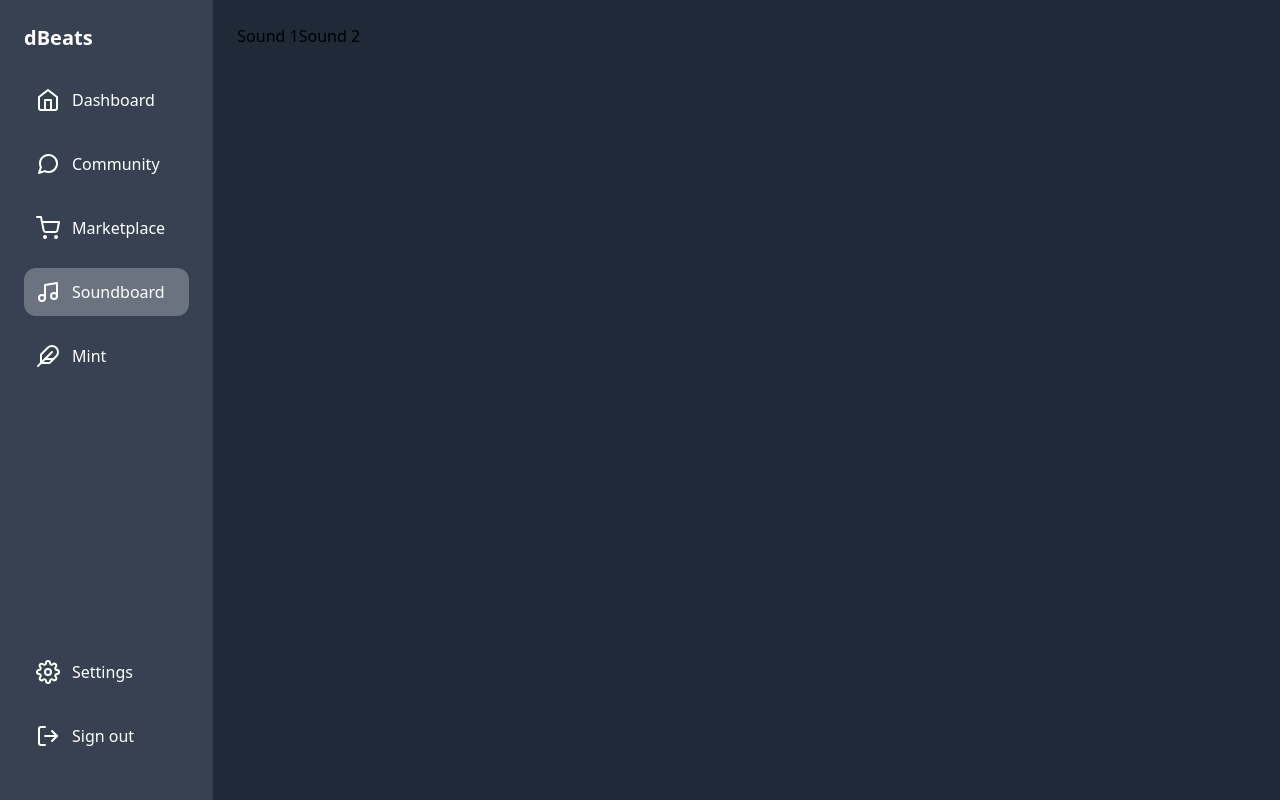
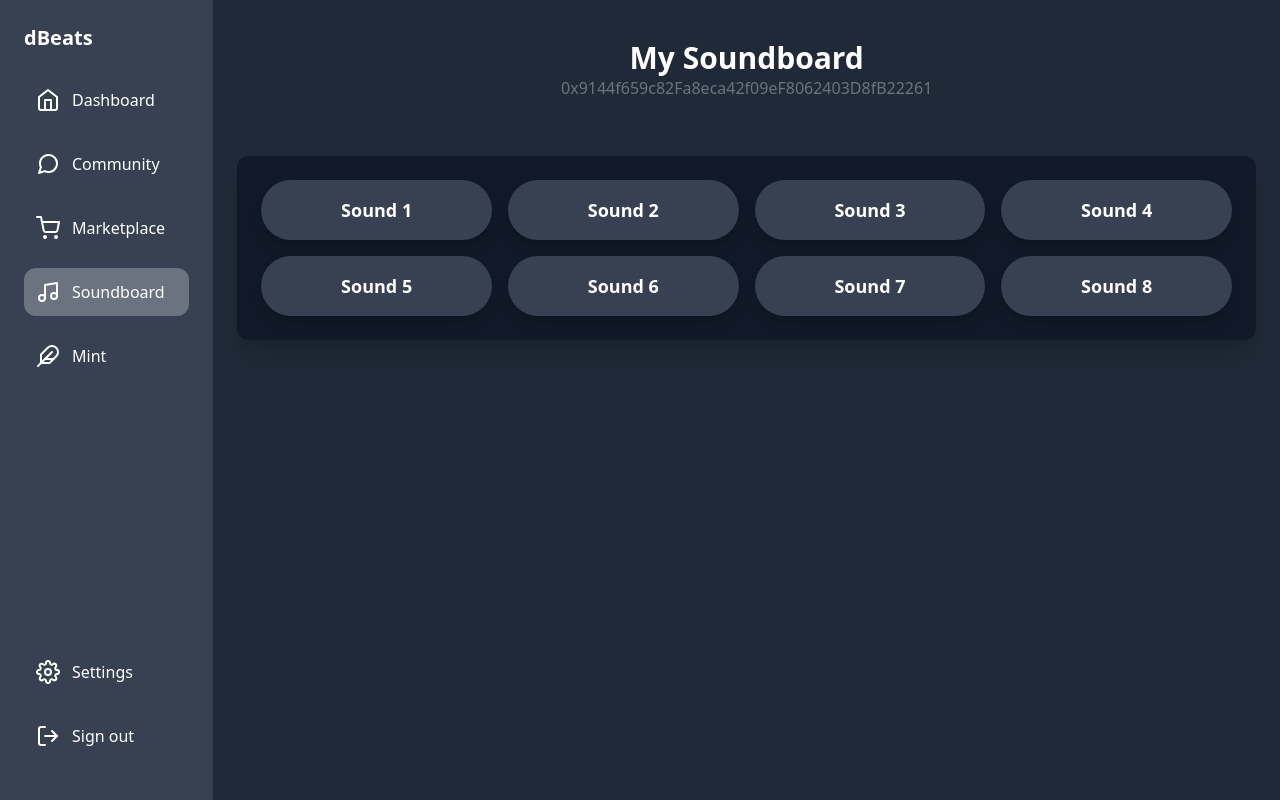
Before and after one commit to pane2004/dbeats, a Next.js app: page /soundboard in a window 1280 px wide. Built offline with nearby package versions, Linux system fonts and the light colour scheme.

Commit message:
make soundbaord

```diff
--- a/src/components/NFTmarket.tsx
+++ b/src/components/NFTmarket.tsx
@@ -1,4 +1,4 @@
-import React, { useState } from 'react';
+import React, { useState } from "react";
 
 interface NFT {
   title: string;
@@ -10,40 +10,60 @@ const nfts: NFT[] = [
   {
     title: "Artwork 1",
     imageUrl: "https://path-to-your-image1.jpg",
-        audioUrl: "https://path-to-your-audio1.mp3"
+    audioUrl: "https://path-to-your-audio1.mp3",
   },
   {
     title: "Artwork 2",
     imageUrl: "https://path-to-your-image2.jpg",
-        audioUrl: "https://path-to-your-audio2.mp3"
-    }
+    audioUrl: "https://path-to-your-audio2.mp3",
+  },
   // Add more hardcoded NFTs as needed
 ];
 
 const NFTmarket: React.FC = () => {
-    const [openDropdownIndex, setOpenDropdownIndex] = useState<number | null>(null);
+  const [openDropdownIndex, setOpenDropdownIndex] = useState<number | null>(
+    null
+  );
 
   const handlePurchaseClick = (nft: NFT) => {
     alert(`Purchased ${nft.title}!`);
-        setOpenDropdownIndex(null);  // Close the dropdown
+    setOpenDropdownIndex(null); // Close the dropdown
   };
 
   return (
     <div>
       {nfts.map((nft, index) => (
-                <div key={index} style={{ margin: '20px', padding: '20px', border: '1px solid #e0e0e0', borderRadius: '8px' }}>
-                    <img src={nft.imageUrl} alt={nft.title} style={{ maxWidth: '300px', borderRadius: '8px' }} />
-                    <audio controls style={{ marginTop: '10px' }}>
+        <div
+          key={index}
+          style={{
+            margin: "20px",
+            padding: "20px",
+            border: "1px solid #e0e0e0",
+            borderRadius: "8px",
+          }}
+        >
+          <img
+            src={nft.imageUrl}
+            alt={nft.title}
+            style={{ maxWidth: "300px", borderRadius: "8px" }}
+          />
+          <audio controls style={{ marginTop: "10px" }}>
             <source src={nft.audioUrl} type="audio/mpeg" />
             Your browser does not support the audio element.
           </audio>
-                    <button onClick={() => setOpenDropdownIndex(index === openDropdownIndex ? null : index)}>
+          <button
+            onClick={() =>
+              setOpenDropdownIndex(index === openDropdownIndex ? null : index)
+            }
+          >
             Purchase Options
           </button>
           {index === openDropdownIndex && (
-                        <div style={{ marginTop: '10px' }}>
+            <div style={{ marginTop: "10px" }}>
               {/* Add more purchase options as needed */}
-                            <button onClick={() => handlePurchaseClick(nft)}>Buy Now for 0.5 ETH</button>
+              <button onClick={() => handlePurchaseClick(nft)}>
+                Buy Now for 0.5 ETH
+              </button>
             </div>
           )}
         </div>
--- a/src/components/soundboard.tsx
+++ b/src/components/soundboard.tsx
@@ -1,34 +1,64 @@
-import React from 'react';
+import { SOUNDS } from "@/constants/constants";
+import React, { useEffect, useState } from "react";
 
 interface SoundButtonProps {
   url: string;
   label: string;
+  address: string;
 }
 
-const SoundButton: React.FC<SoundButtonProps> = ({ url, label }) => {
-    const playSound = () => {
-        const audio = new Audio(url);
-        audio.play();
+const useAudio = (url: string) => {
+  const [audio, setAudio] = useState<any>(null);
+  const [playing, setPlaying] = useState(false);
+
+  useEffect(() => {
+    setAudio(new Audio(url));
+  }, [url]);
+
+  const toggle = () => setPlaying(!playing);
+
+  useEffect(() => {
+    if (audio) {
+      playing ? audio.play() : audio.pause();
+    }
+  }, [playing, audio]);
+
+  useEffect(() => {
+    const handleAudioEnd = () => setPlaying(false);
+
+    if (audio) {
+      audio.addEventListener("ended", handleAudioEnd);
+      return () => {
+        audio.removeEventListener("ended", handleAudioEnd);
+      };
+    }
+  }, [audio]);
+
+  return [playing, toggle];
 };
 
+const SoundButton: React.FC<SoundButtonProps> = ({ url, label, address }) => {
+  const [playing, toggle] = useAudio(url);
+  const [showAddress, setShowAddress] = useState(false);
+
   return (
-        <button onClick={playSound} className="sound-button">
-            {label}
+    <button
+      onMouseEnter={() => setShowAddress(true)}
+      onMouseLeave={() => setShowAddress(false)}
+      onClick={toggle}
+      className={`sound-button p-4 rounded-full shadow-lg text-white font-bold text-lg focus:outline-none
+        ${playing ? 'bg-green-500' : 'bg-gray-700 hover:bg-gray-600'}`}
+    >
+      {showAddress ? address : label}
     </button>
   );
 };
 
 const SoundBoard: React.FC = () => {
-    const sounds = [
-        { url: 'https://path-to-sound1.mp3', label: 'Sound 1' },
-        { url: 'https://path-to-sound2.mp3', label: 'Sound 2' },
-        // ... add more sounds
-    ];
-
   return (
-        <div className="soundboard">
-            {sounds.map((sound, index) => (
-                <SoundButton key={index} url={sound.url} label={sound.label} />
+    <div className="soundboard p-6 grid grid-cols-2 md:grid-cols-3 lg:grid-cols-4 gap-4 bg-gray-900 rounded-xl shadow-xl">
+      {SOUNDS.map((sound) => (
+        <SoundButton key={sound.label} url={sound.url} label={sound.label} address={sound.address} />
       ))}
     </div>
   );
--- a/src/constants/constants.ts
+++ b/src/constants/constants.ts
@@ -2,3 +2,47 @@ export const TEST_SESSION = {
   id: "wallet address",
   name: "Alex Lu"
 }
+
+export const SOUNDS = [
+  {
+    url: "https://www.soundhelix.com/examples/mp3/SoundHelix-Song-1.mp3",
+    label: "Sound 1",
+    address: "0x0..."
+  },
+  {
+    url: "https://www.soundhelix.com/examples/mp3/SoundHelix-Song-2.mp3",
+    label: "Sound 2",
+    address: "0x0..."
+  },
+  {
+    url: "https://www.soundhelix.com/examples/mp3/SoundHelix-Song-3.mp3",
+    label: "Sound 3",
+    address: "0x0..."
+  },
+  {
+    url: "https://www.soundhelix.com/examples/mp3/SoundHelix-Song-4.mp3",
+    label: "Sound 4",
+    address: "0x0..."
+  },
+  {
+    url: "https://www.soundhelix.com/examples/mp3/SoundHelix-Song-5.mp3",
+    label: "Sound 5",
+    address: "0x0..."
+  },
+  {
+    url: "https://www.soundhelix.com/examples/mp3/SoundHelix-Song-6.mp3",
+    label: "Sound 6",
+    address: "0x0..."
+  },
+  {
+    url: "https://www.soundhelix.com/examples/mp3/SoundHelix-Song-7.mp3",
+    label: "Sound 7",
+    address: "0x0..."
+  },
+  {
+    url: "https://www.soundhelix.com/examples/mp3/SoundHelix-Song-8.mp3",
+    label: "Sound 8",
+    address: "0x0..."
+  },
+  // ... add more sounds
+];
--- a/src/pages/soundboard/index.tsx
+++ b/src/pages/soundboard/index.tsx
@@ -6,6 +6,10 @@ export default function Soundboard() {
     <div className="min-h-screen flex">
       <Menu />
       <div className="w-5/6 bg-gray-800 p-6 max-h-screen min-h-screen overflow-x-hidden overflow-y-auto">
+        <div className="text-center p-4 mb-10">
+        <h1 className="text-3xl font-bold text-white">My Soundboard</h1>
+        <p className="text-gray-500">0x9144f659c82Fa8eca42f09eF8062403D8fB22261</p>
+        </div>
         <SoundBoard />
       </div>
     </div>
```
Lines whose indentation alone changed are shown as unchanged.
